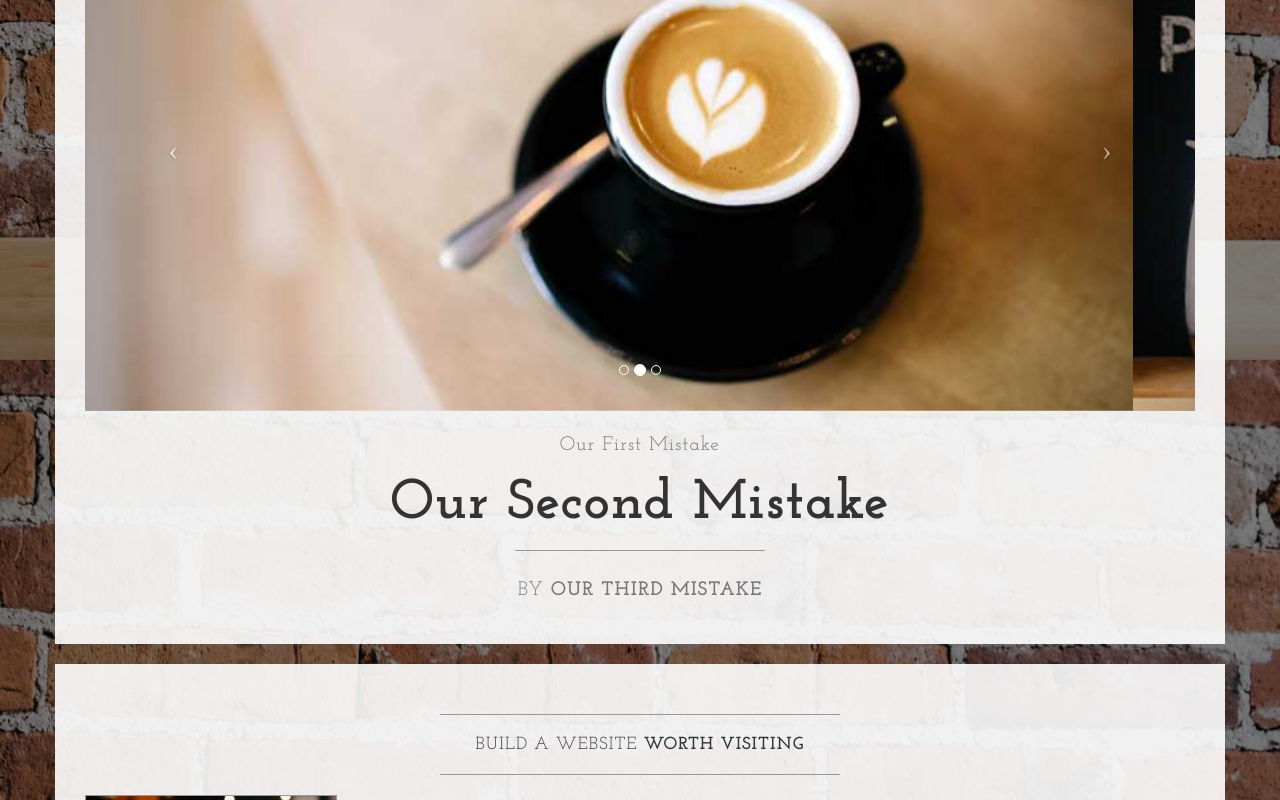
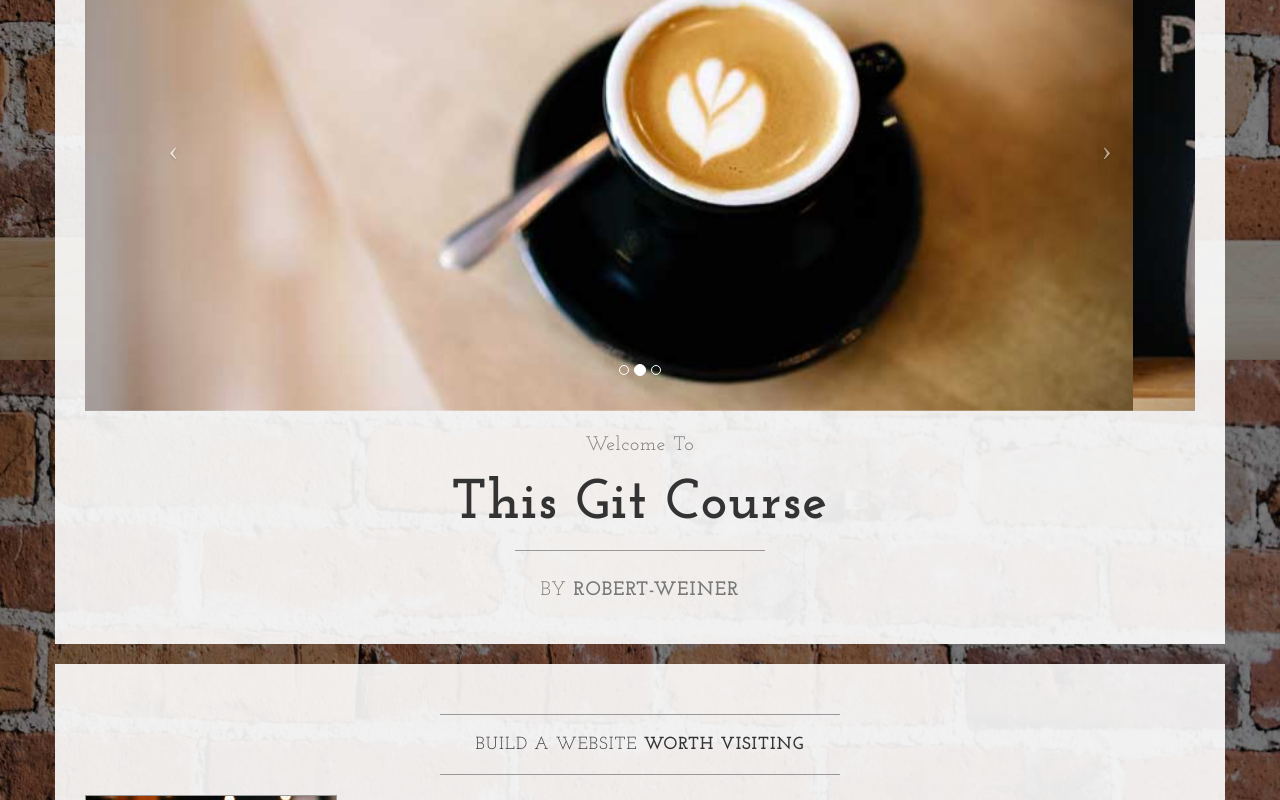
Before and after one commit to Robert-Weiner/Learning-Git, a plain HTML site: page index.html in a window 1280 px wide. Shown: the part 440-1240 px from the top of the page. Drawn offline with nearby package versions, Linux system fonts and the light colour scheme.

Commit message:
Revert "Committing our third mistake, we left the other two in place"
This reverts commit 900eb47c16f2e0fa3f8309549b06ac06e4944f36.

```diff
--- a/index.html
+++ b/index.html
@@ -106,13 +106,13 @@
                         </a>
                     </div>
                     <h2 class="brand-before">
-                        <small>Our first mistake</small>
+                        <small>Welcome to</small>
                     </h2>
-                    <h1 class="brand-name">Our second mistake</h1>
+                    <h1 class="brand-name">This Git Course</h1>
                     <hr class="tagline-divider">
                     <h2>
                         <small>By
-                            <strong>Our third mistake</strong>
+                            <strong>Robert-Weiner</strong>
                         </small>
                     </h2>
                 </div>
```
